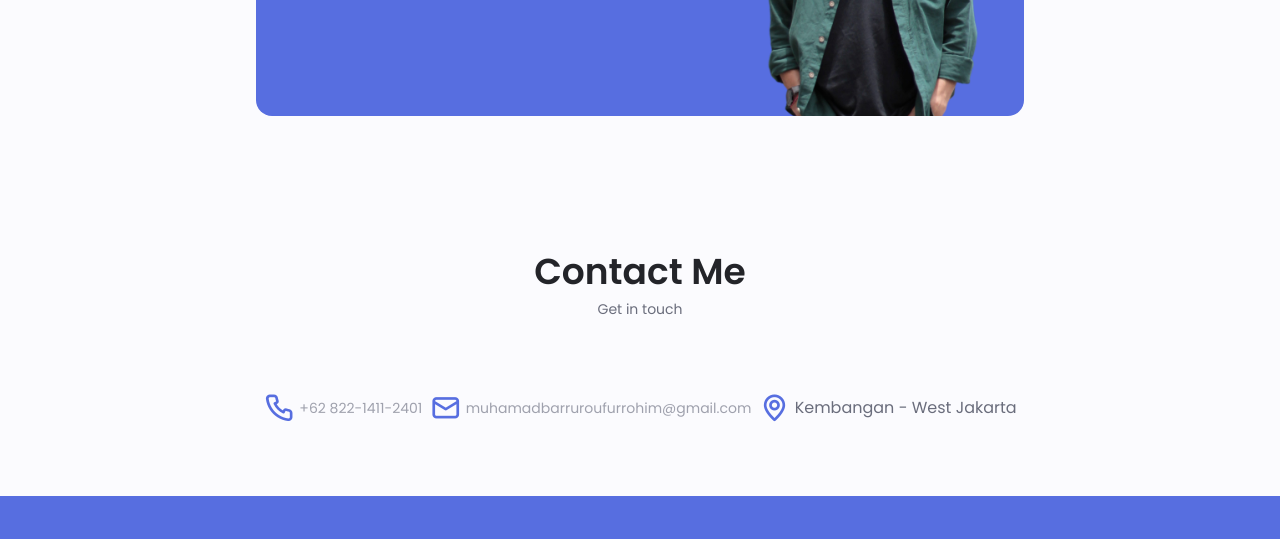
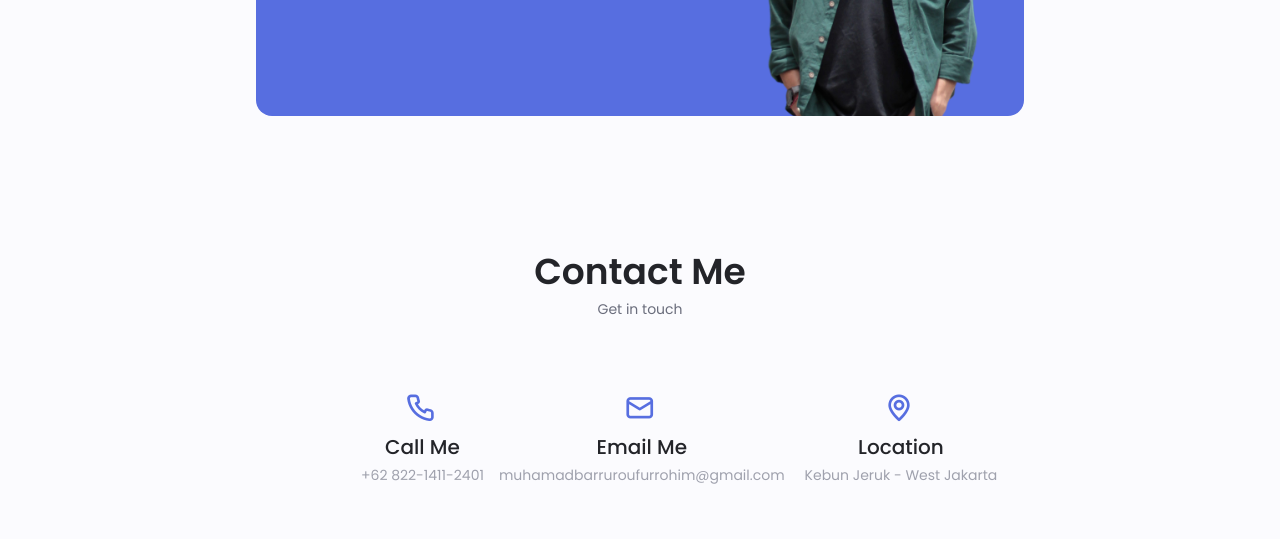
Before and after one commit to roufurrohim/my-new-portfolio, a plain HTML site: page index.html in a window 1280 px wide. Shown: the part 4070-4609 px from the top of the page. Drawn offline with nearby package versions, Linux system fonts and the light colour scheme.

Commit message:
last update

```diff
--- a/assets/css/styles.css
+++ b/assets/css/styles.css
@@ -861,6 +861,9 @@ img {
 }
 
 /*==================== CONTACT ME ====================*/
+.contact_title {
+    text-align: center;
+}
 .contact__container__myStyle {
     display: flex;
     flex-direction: row;
@@ -873,11 +876,28 @@ img {
     row-gap: 3rem;
 }
 
+.contact__informationPhone {
+    width: 100%;
+    display: flex;
+    justify-content: flex-end;
+    margin-bottom: var(--mb-2);
+    padding-right: 5px;
+}
+
+.contact__informationPhone .bundleContact {
+    text-align: center;
+}
+
 .contact__information {
     display: flex;
     align-items: center;
     margin-bottom: var(--mb-2);
-    /* padding: 0 5px; */
+    width: 100%;
+}
+
+.contact__information .bundleContact {
+    text-align: center;
+    margin: 0 10px;
 }
 
 .contact__icon {
@@ -902,21 +922,6 @@ img {
     padding: .75rem 1rem .25rem;
 }
 
-.contact__label {
-    font-size: var(--smaller-font-size);
-    columns: var(--title-color);
-}
-
-.contact__input {
-    width: 100%;
-    background-color: var(--input-color);
-    color: var(--text-color);
-    font-family: var(--body-font);
-    font-size: var(--normal-font-size);
-    border: none;
-    outline: none;
-    padding: .25rem .5rem .5rem 0;
-}
 
 /*==================== FOOTER ====================*/
 .footer__container {
--- a/index.html
+++ b/index.html
@@ -479,7 +479,9 @@
 
                 <div>
                   <h3 class="qualification__title">Employee</h3>
-                  <span class="qualification__subtitle">PT. Global Prima Textilindo</span>
+                  <span class="qualification__subtitle"
+                    >PT. Global Prima Textilindo</span
+                  >
                   <div class="qualification__calendar">
                     <i class="uil uil-calendar-alt"></i>
                     2021 - Present
@@ -543,10 +545,7 @@
             </div>
 
             <span
-              class="
-                button button--flex button--small button--link
-                services__button
-              "
+              class="button button--flex button--small button--link services__button"
             >
               View More
               <i class="uil uil-arrow-right button__icon"></i>
@@ -595,10 +594,7 @@
             </div>
 
             <span
-              class="
-                button button--flex button--small button--link
-                services__button
-              "
+              class="button button--flex button--small button--link services__button"
             >
               View More
               <i class="uil uil-arrow-right button__icon"></i>
@@ -651,10 +647,7 @@
             </div>
 
             <span
-              class="
-                button button--flex button--small button--link
-                services__button
-              "
+              class="button button--flex button--small button--link services__button"
             >
               View More
               <i class="uil uil-arrow-right button__icon"></i>
@@ -836,16 +829,13 @@
 
             <!--==================== PORTFOLIO 6 ====================-->
             <div class="portfolio__content grid swiper-slide">
-              <img
-                src="assets/img/lje.png"
-                alt=""
-                class="portfolio__img"
-              />
+              <img src="assets/img/lje.png" alt="" class="portfolio__img" />
 
               <div class="portfolio__data">
                 <h3 class="portfolio__title">Landak Jaya Express</h3>
                 <p class="portfolio__description">
-                  Landak Jaya Express is a delivery of goods both Courier and Cargo.
+                  Landak Jaya Express is a delivery of goods both Courier and
+                  Cargo.
                 </p>
                 <a
                   href="https://landakexpress.com"
@@ -999,79 +989,50 @@
 
       <!--==================== CONTACT ME ====================-->
       <section class="contact section" id="contact">
+        <div class="contact_title">
           <h2 class="section__title">Contact Me</h2>
           <span class="section__subtitle">Get in touch</span>
+        </div>
 
         <div class="contact__container__myStyle container">
-          <!-- <div> -->
-            <div class="contact__information">
+          <div class="contact__informationPhone">
+            <div class="bundleContact">
               <i class="uil uil-phone contact__icon"></i>
-
-              <div>
-                <!-- <h3 class="contact__title">Call Me</h3> -->
-                <p class="contact__subtitle"><a href="https://wa.me/message/ZYVVYD7COZNYB1" target="_blank">+62 822-1411-2401</a></>
+              <h3 class="contact__title">Call Me</h3>
+              <p class="contact__subtitle">
+                <a href="https://wa.me/message/VCAEVE7OT4YRK1" target="_blank"
+                  >+62 822-1411-2401</a
+                >
+              </p>
             </div>
           </div>
 
           <div class="contact__information">
+            <div class="bundleContact">
               <i class="uil uil-envelope-alt contact__icon"></i>
-
-              <div>
-                <!-- <h3 class="contact__title">Email Me</h3> -->
+              <h3 class="contact__title">Email Me</h3>
               <span class="contact__subtitle"
-                  ><a href="mailto:muhamadbarruroufurrohim@gmail.com">muhamadbarruroufurrohim@gmail.com</a></span
+                ><a
+                  href="mailto:muhamadbarruroufurrohim@gmail.com"
+                  target="_blank"
+                  >muhamadbarruroufurrohim@gmail.com</a
+                ></span
               >
             </div>
           </div>
 
           <div class="contact__information">
+            <div class="bundleContact">
               <i class="uil uil-map-marker contact__icon"></i>
-
-              <div>
-                <!-- <h3 class="contact__title">Location</h3> -->
-                <span class="contact__subtitle">Kembangan - West Jakarta</span>
+              <h3 class="contact__title">Location</h3>
+              <span class="contact__subtitle"
+                ><a href="https://goo.gl/maps/tHNzRk8nx5UEMjiH8" target="_blank"
+                  >Kebun Jeruk - West Jakarta</a
+                ></span
+              >
             </div>
           </div>
         </div>
-
-          <!-- <form action="" class="contact__form grid">
-            <div class="contact__inputs grid">
-              <div class="contact__content">
-                <label for="" class="contact__label">Name</label>
-                <input type="text" class="contact__input" />
-              </div>
-              <div class="contact__content">
-                <label for="" class="contact__label">Email</label>
-                <input type="email" class="contact__input" />
-              </div>
-            </div>
-            <div class="contact__content">
-              <label for="" class="contact__label">Project</label>
-              <input type="text" class="contact__input" />
-            </div>
-            <div class="contact__content">
-              <label for="" class="contact__label">Message</label>
-              <textarea
-                name=""
-                id=""
-                cols="0"
-                rows="7"
-                class="contact__input"
-              ></textarea>
-            </div>
-
-            <div>
-              <a
-                href="mailto:muhamadbarruroufurrohim@gmail.com?subject = Feedback&body = Message"
-                target="_blank"
-                class="button button--flex"
-              >
-                Send Message
-                <i class="uil uil-message button__icon"></i>
-              </a>
-            </div>
-          </form> -->
-        <!-- </div> -->
       </section>
     </main>
 
@@ -1123,7 +1084,9 @@
           </div>
         </div>
 
-        <p class="footer__copy">&#169; Sirona. All rights reserved</p>
+        <p class="footer__copy">
+          Made with <i class="uil uil-heart"></i> Sirona
+        </p>
       </div>
     </footer>
 
```
Lines whose indentation alone changed are shown as unchanged.
